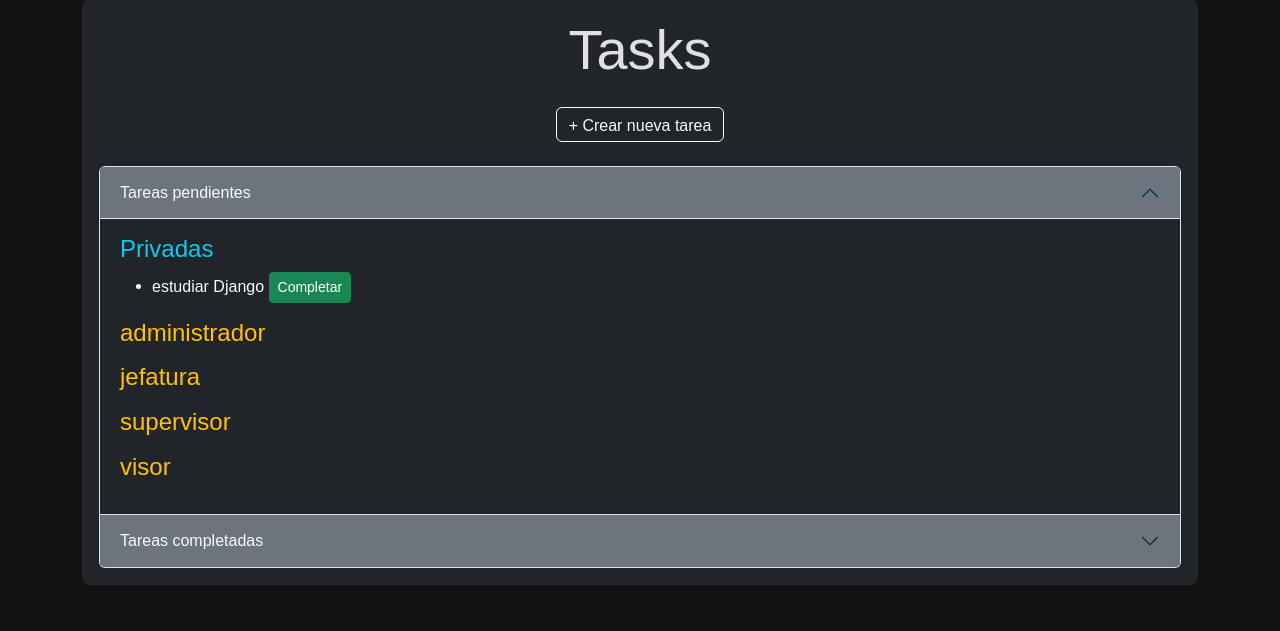
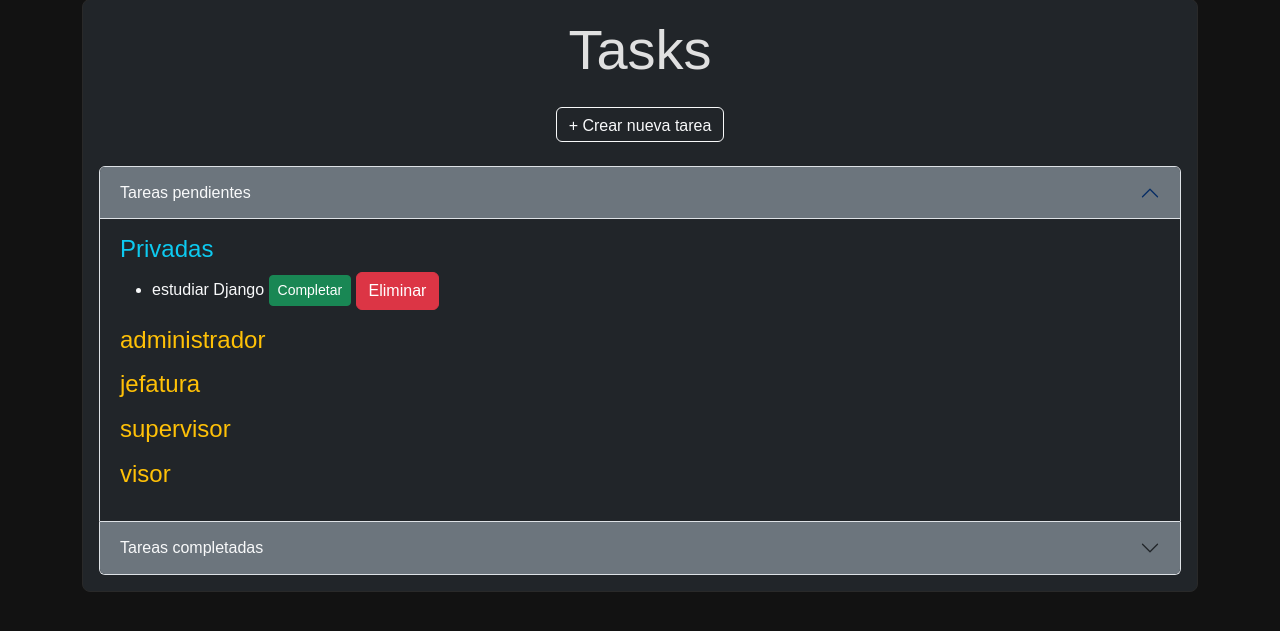
Before and after one commit to Lucho-Vidal/PCTProject, a Django app: page /todoer/ in a window 1280 px wide. Shown: the part 127-758 px from the top of the page. Run offline with Django 5.2, Linux system fonts and the light colour scheme; a user stored in the database is signed in; data comes from the database, SQL or seed files in the repository; both versions use the stored data as it was after the commit; some libraries are stand-ins or nearby versions.

Commit message:
agregue botón para eliminar

```diff
--- a/todoer/templates/todoer/task_detail.html
+++ b/todoer/templates/todoer/task_detail.html
@@ -51,6 +51,10 @@
 
         <div class="mt-3">
             <a href="{% url 'todoer:edit_task' task.id %}" class="btn btn-warning">Editar</a>
+            <a href="{% url 'todoer:delete_task' task.id %}" class="btn btn-danger"
+                onclick="return confirm('¿Seguro que deseas eliminar esta tarea?');">
+                Eliminar
+            </a>
             <a href="{% url 'todoer:task_list' %}" class="btn btn-secondary">Volver</a>
         </div>
     </section>
--- a/todoer/templates/todoer/task_list.html
+++ b/todoer/templates/todoer/task_list.html
@@ -38,6 +38,10 @@
                                     class="btn btn-sm {% if task.completed %}btn-secondary{% else %}btn-success{% endif %}">
                                     {% if task.completed %}Reabrir{% else %}Completar{% endif %}
                                 </a>
+                                <a href="{% url 'todoer:delete_task' task.id %}" class="btn btn-danger"
+                                    onclick="return confirm('¿Seguro que deseas eliminar esta tarea?');">
+                                    Eliminar
+                                </a>
 
                             </li>
                             {% endif %}
@@ -59,6 +63,10 @@
                                 <a href="{% url 'todoer:toggle_task_completed' task.id %}"
                                     class="btn btn-sm {% if task.completed %}btn-secondary{% else %}btn-success{% endif %}">
                                     {% if task.completed %}Reabrir{% else %}Completar{% endif %}
+                                </a>
+                                <a href="{% url 'todoer:delete_task' task.id %}" class="btn btn-danger"
+                                    onclick="return confirm('¿Seguro que deseas eliminar esta tarea?');">
+                                    Eliminar
                                 </a>
 
                             </li>
@@ -97,6 +105,10 @@
                                     class="btn btn-sm {% if task.completed %}btn-secondary{% else %}btn-success{% endif %}">
                                     {% if task.completed %}Reabrir{% else %}Completar{% endif %}
                                 </a>
+                                <a href="{% url 'todoer:delete_task' task.id %}" class="btn btn-danger"
+                                    onclick="return confirm('¿Seguro que deseas eliminar esta tarea?');">
+                                    Eliminar
+                                </a>
 
                             </li>
                             {% endif %}
@@ -119,6 +131,10 @@
                                     class="btn btn-sm {% if task.completed %}btn-secondary{% else %}btn-success{% endif %}">
                                     {% if task.completed %}Reabrir{% else %}Completar{% endif %}
                                 </a>
+                                <a href="{% url 'todoer:delete_task' task.id %}" class="btn btn-danger"
+                                    onclick="return confirm('¿Seguro que deseas eliminar esta tarea?');">
+                                    Eliminar
+                                </a>
 
                             </li>
                             {% endif %}
```
Also changed, not shown: db.sqlite3, todoer/migrations/0004_task_last_edited_by.py (added).
